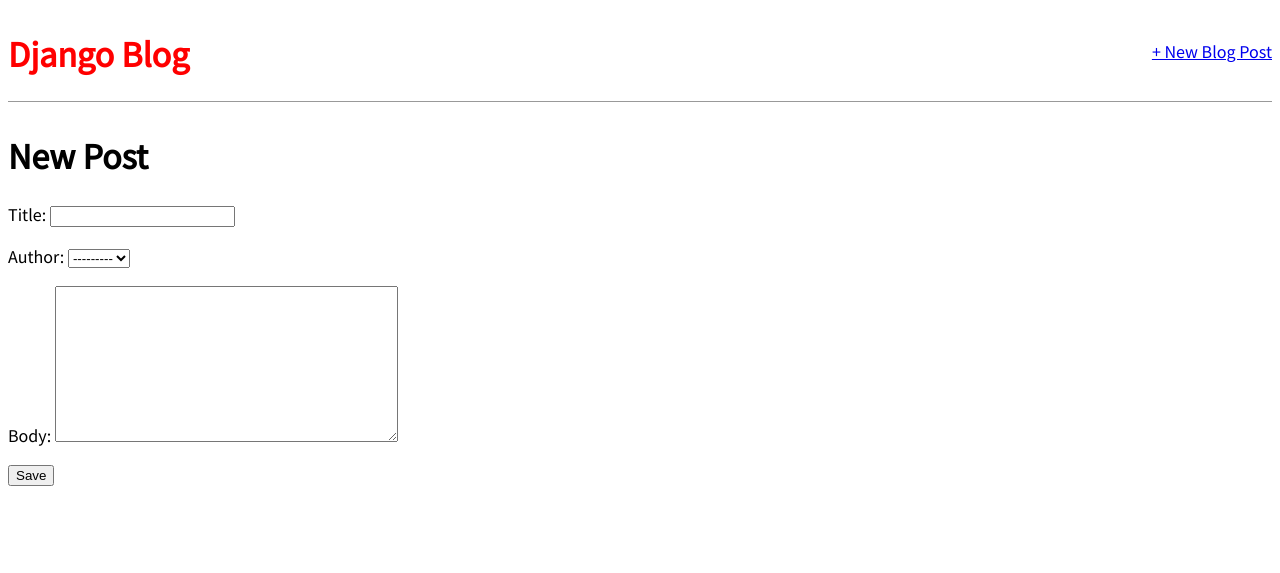
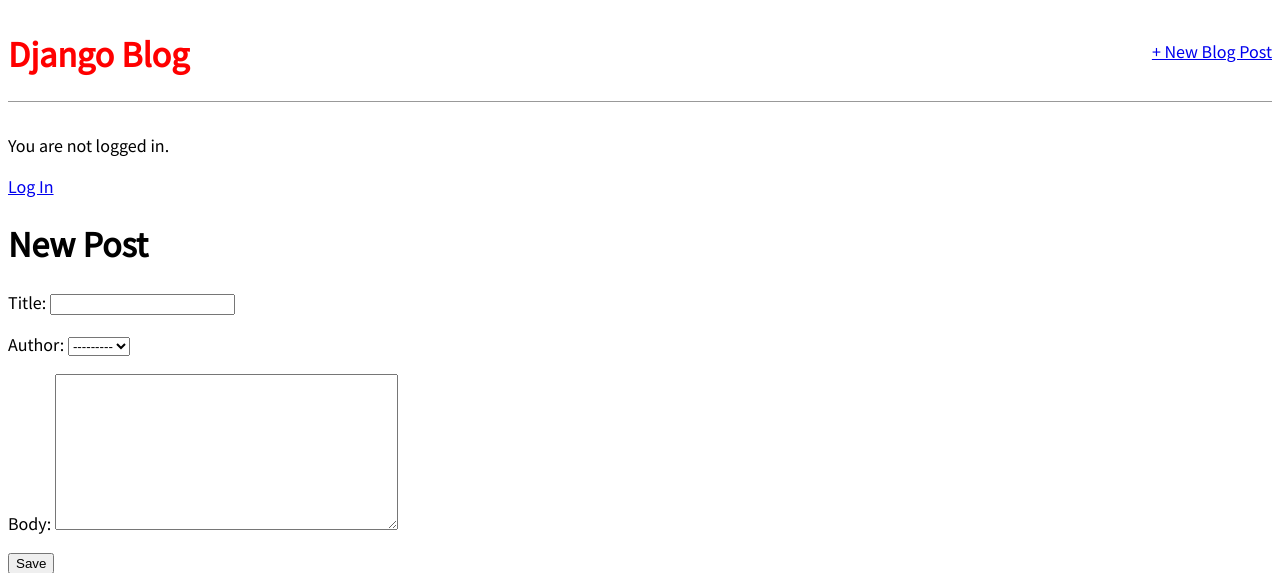
Before and after one commit to kevinbowen777/django-blog, a Django app: page /post/new/ in a window 1280 px wide. Shown: the top 573 px of the page. Run offline with Django 3.2, Linux system fonts and the light colour scheme.

Commit message:
Add message indicating login status

```diff
--- a/templates/base.html
+++ b/templates/base.html
@@ -1,4 +1,3 @@
-<!-- templates/base.html -->
 {% load static %}
 <html>
   <head>
@@ -16,6 +15,12 @@
           <a href="{% url 'post_new' %}">+ New Blog Post</a>
       </div>
     </header>
+    {% if user.is_authenticated %}
+      <p>Hi {{ user.username }}!</p>
+    {% else %}
+      <p>You are not logged in.</p>
+      <a href="{% url 'login' %}">Log In</a>
+    {% endif %}
     <div>
       {% block content %}
       {% endblock content %}
```
